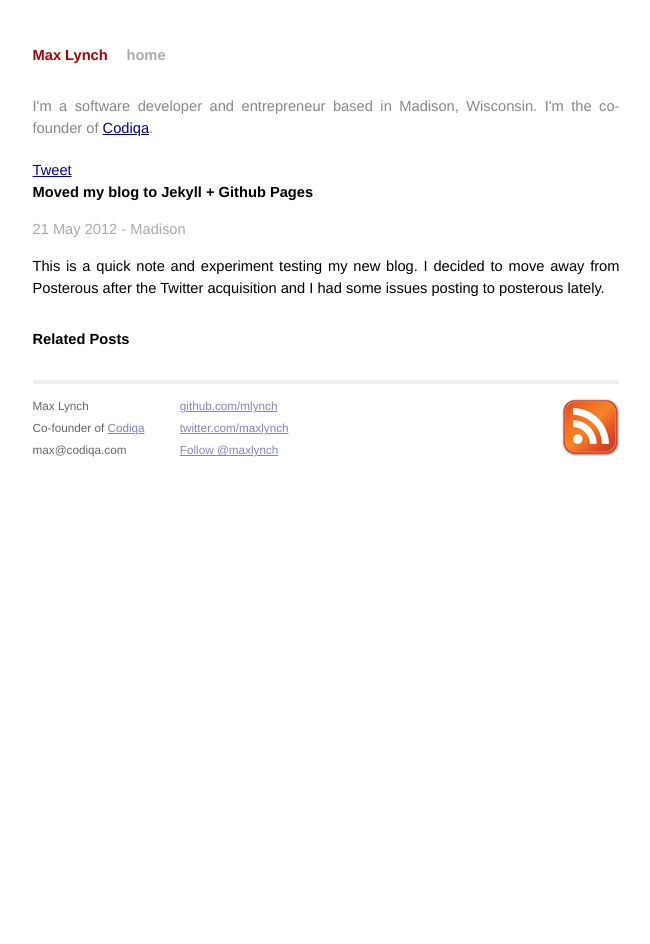
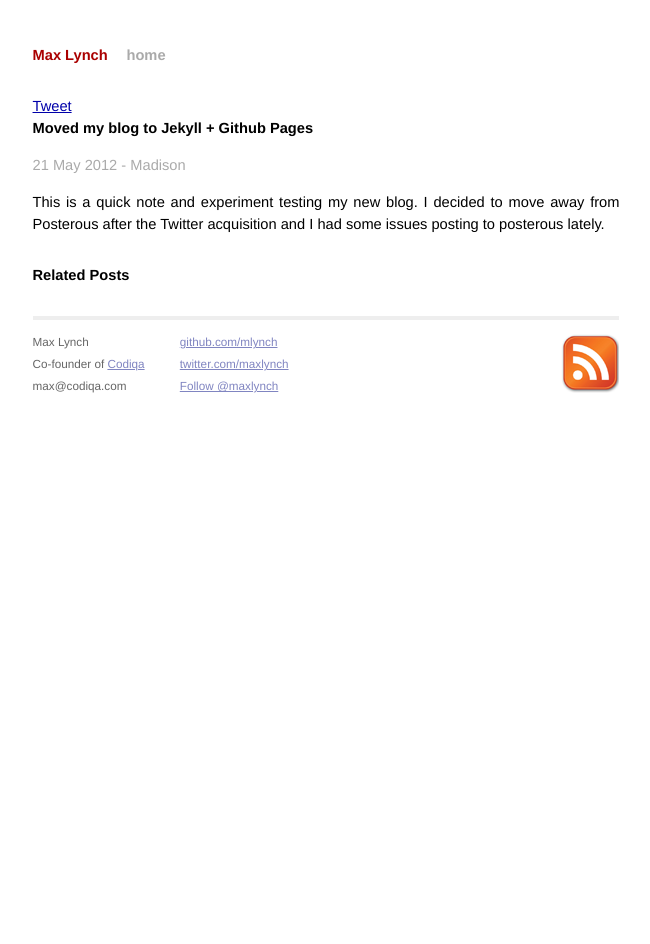
Before and after one commit to mlynch/mlynch.github.com, a Jekyll site: the page built from _posts/2012-05-21-moved-to-jekyll-github-pages.markdown, in a window 1280 px wide. Shown: the whole page, without its empty margins (314-964 px from the left). Built offline with Jekyll 4.4.1, drawn with Linux system fonts in a browser that asks for light colours; Markdown is read by kramdown in place of the engine named in the settings; comment, search, counter and statistics services are not loaded.

Commit message:
Style tweak

```diff
--- a/_layouts/default.html
+++ b/_layouts/default.html
@@ -23,9 +23,6 @@
   <div class="title">
     <a href="/">Max Lynch</a>
     <a class="extra" href="/">home</a>
-  </div>
-  <div class="info">
-    I'm a software developer and entrepreneur based in Madison, Wisconsin. I'm the co-founder of <a href="http://codiqa.com/">Codiqa</a>.
   </div>
 
   {{ content }}
--- a/index.html
+++ b/index.html
@@ -4,6 +4,10 @@ title: Max Lynch
 ---
 
 <div id="home">
+  <div class="info">
+    I'm a software developer and entrepreneur based in Madison, Wisconsin. I'm the co-founder of <a href="http://codiqa.com/">Codiqa</a>.
+  </div>
+
   <h1>Blog Posts</h1>
   <ul class="posts">
     {% for post in site.posts %}
```
